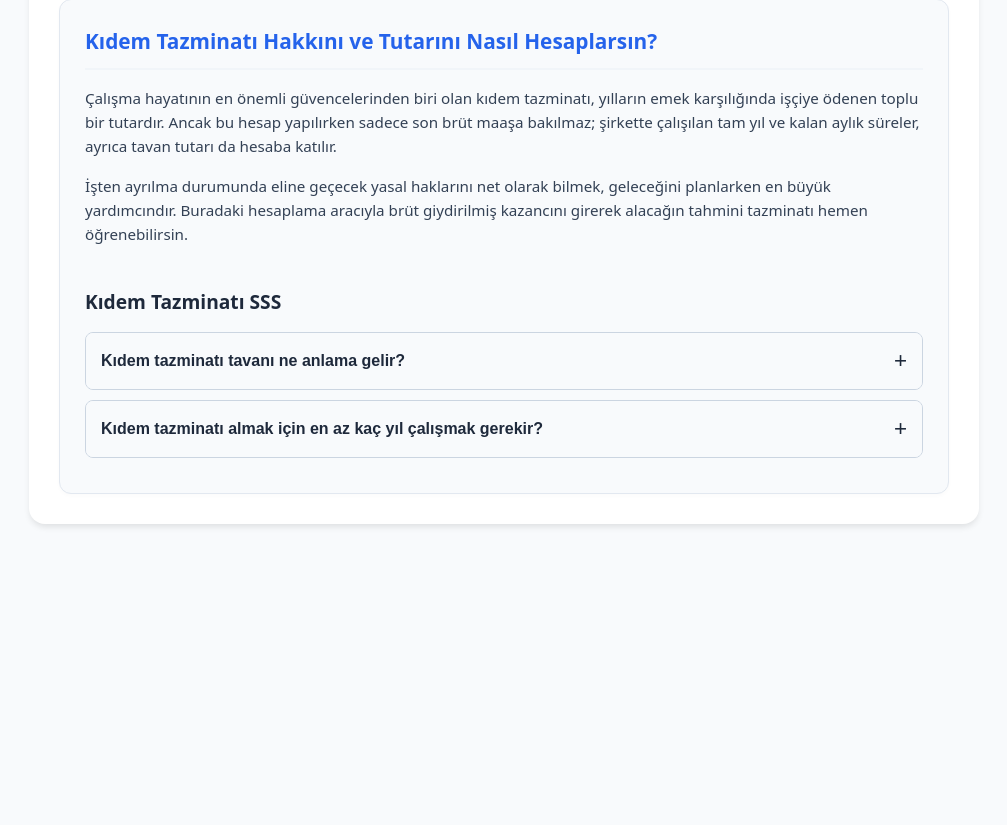
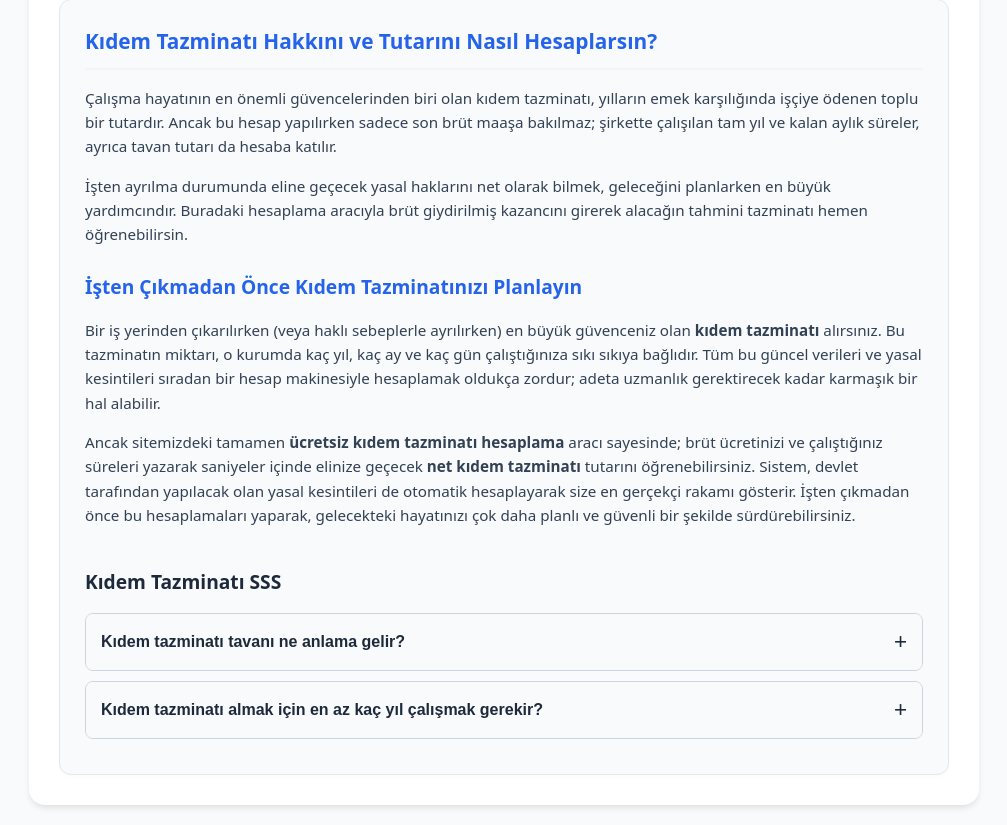
Before and after one commit to cempolat172-arch/pratikhesaplar, a FastAPI app: page /kidem-tazminati-hesaplama in a window 1280 px wide. Shown: the part 689-1514 px from the top of the page, without its empty margins (136-1143 px from the left). Before the commit the page ends 1216 px from the top, so only its background shows below. Run offline with FastAPI, Linux system fonts and the light colour scheme.

Commit message:
SEO: Kidem tazminati sayfasina kullaniciyi bilgilendiren SEO uyumlu metin eklendi

```diff
--- a/templates/kidem.html
+++ b/templates/kidem.html
@@ -18,6 +18,10 @@
     <h2 style="font-size: 1.3rem; margin-top: 0;">Kıdem Tazminatı Hakkını ve Tutarını Nasıl Hesaplarsın?</h2>
     <p>Çalışma hayatının en önemli güvencelerinden biri olan kıdem tazminatı, yılların emek karşılığında işçiye ödenen toplu bir tutardır. Ancak bu hesap yapılırken sadece son brüt maaşa bakılmaz; şirkette çalışılan tam yıl ve kalan aylık süreler, ayrıca tavan tutarı da hesaba katılır.</p>
     <p>İşten ayrılma durumunda eline geçecek yasal haklarını net olarak bilmek, geleceğini planlarken en büyük yardımcındır. Buradaki hesaplama aracıyla brüt giydirilmiş kazancını girerek alacağın tahmini tazminatı hemen öğrenebilirsin.</p>
+
+    <h3 style="font-size: 1.2rem; color: var(--primary); margin-top: 25px; margin-bottom: 10px;">İşten Çıkmadan Önce Kıdem Tazminatınızı Planlayın</h3>
+    <p>Bir iş yerinden çıkarılırken (veya haklı sebeplerle ayrılırken) en büyük güvenceniz olan <strong>kıdem tazminatı</strong> alırsınız. Bu tazminatın miktarı, o kurumda kaç yıl, kaç ay ve kaç gün çalıştığınıza sıkı sıkıya bağlıdır. Tüm bu güncel verileri ve yasal kesintileri sıradan bir hesap makinesiyle hesaplamak oldukça zordur; adeta uzmanlık gerektirecek kadar karmaşık bir hal alabilir.</p>
+    <p>Ancak sitemizdeki tamamen <strong>ücretsiz</strong> <strong>kıdem tazminatı hesaplama</strong> aracı sayesinde; brüt ücretinizi ve çalıştığınız süreleri yazarak saniyeler içinde elinize geçecek <strong>net kıdem tazminatı</strong> tutarını öğrenebilirsiniz. Sistem, devlet tarafından yapılacak olan yasal kesintileri de otomatik hesaplayarak size en gerçekçi rakamı gösterir. İşten çıkmadan önce bu hesaplamaları yaparak, gelecekteki hayatınızı çok daha planlı ve güvenli bir şekilde sürdürebilirsiniz.</p>
 
     <div class="faq-section" style="margin-top: 40px;">
         <h3 style="font-size: 1.2rem; color: #1e293b; border-bottom: none; margin-bottom: 15px;">Kıdem Tazminatı SSS</h3>
```
